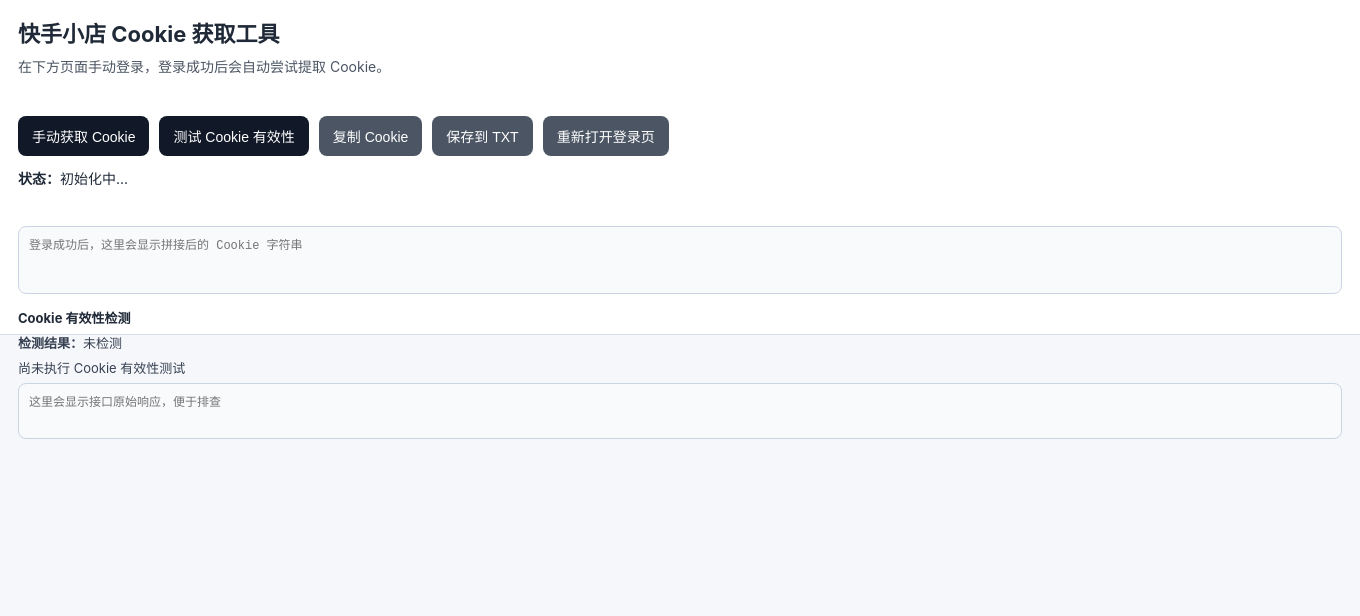
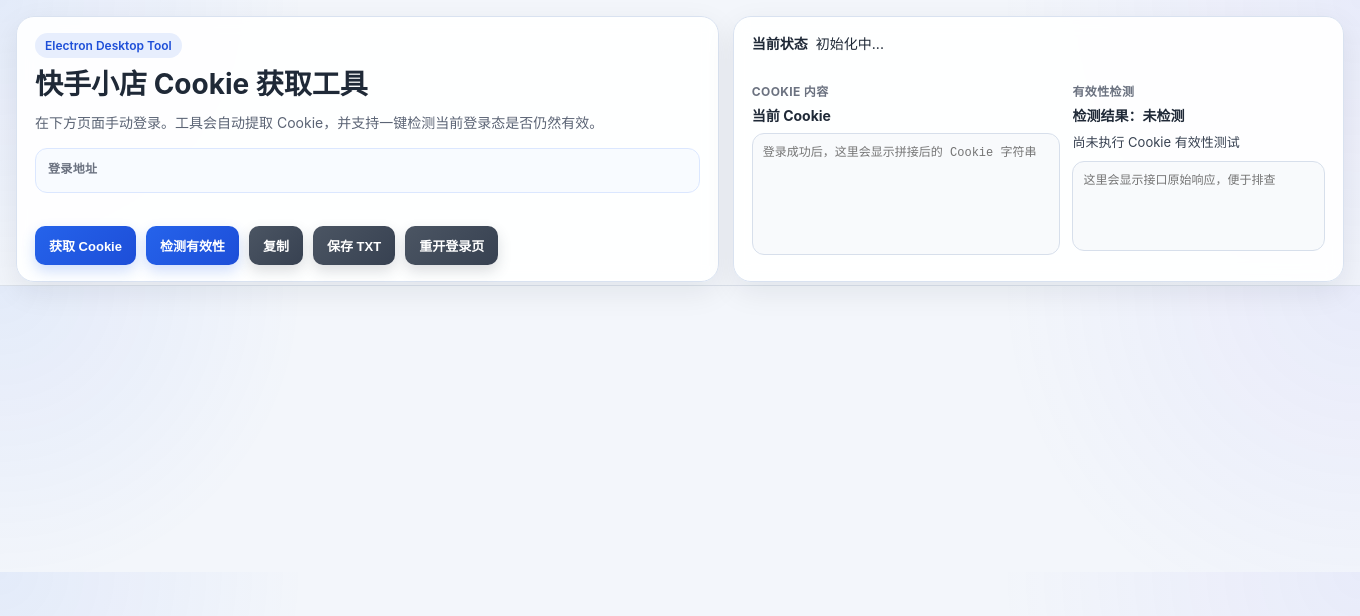
Before and after one commit to yml2213/ksxd_getCookie, an Electron app: page index.html in a window 1360 px wide. Drawn offline with Linux system fonts and the light colour scheme; no server answers.

Commit message:
优化了ui

```diff
--- a/index.html
+++ b/index.html
@@ -8,6 +8,17 @@
       :root {
         color-scheme: light;
         font-family: -apple-system, BlinkMacSystemFont, "Segoe UI", sans-serif;
+        --bg: #f3f6fb;
+        --panel: rgba(255, 255, 255, 0.92);
+        --panel-border: #d9e2f0;
+        --primary: #2563eb;
+        --primary-dark: #1d4ed8;
+        --text: #1f2937;
+        --subtext: #5b6475;
+        --success: #047857;
+        --warn: #b45309;
+        --info: #1d4ed8;
+        --shadow: 0 10px 30px rgba(15, 23, 42, 0.08);
       }
 
       * {
@@ -16,135 +27,276 @@
 
       body {
         margin: 0;
-        background: #f5f7fb;
-        color: #1f2937;
+        background:
+          radial-gradient(circle at top left, rgba(37, 99, 235, 0.08), transparent 22%),
+          radial-gradient(circle at top right, rgba(99, 102, 241, 0.08), transparent 26%),
+          var(--bg);
+        color: var(--text);
       }
 
       .panel {
-        height: 335px;
+        height: 286px;
+        padding: 16px;
+        border-bottom: 1px solid #dbe1ea;
+      }
+
+      .shell {
+        display: grid;
+        grid-template-columns: minmax(320px, 1.15fr) minmax(360px, 1fr);
+        gap: 14px;
+        height: 100%;
+      }
+
+      .card {
+        min-width: 0;
         padding: 16px 18px;
-        border-bottom: 1px solid #dbe1ea;
-        background: #ffffff;
+        border: 1px solid var(--panel-border);
+        border-radius: 18px;
+        background: var(--panel);
+        box-shadow: var(--shadow);
+        backdrop-filter: blur(8px);
+      }
+
+      .hero {
+        display: flex;
+        flex-direction: column;
+        justify-content: space-between;
+      }
+
+      .badge {
+        display: inline-flex;
+        align-items: center;
+        width: fit-content;
+        margin-bottom: 10px;
+        padding: 5px 10px;
+        border-radius: 999px;
+        background: rgba(37, 99, 235, 0.1);
+        color: var(--primary-dark);
+        font-size: 12px;
+        font-weight: 600;
       }
 
       .title {
-        margin: 0 0 8px;
-        font-size: 22px;
-        font-weight: 700;
+        margin: 0;
+        font-size: 28px;
+        font-weight: 750;
+        line-height: 1.2;
       }
 
       .desc {
-        margin: 0 0 8px;
-        color: #4b5563;
+        margin: 10px 0 0;
+        color: var(--subtext);
         font-size: 14px;
+        line-height: 1.6;
+      }
+
+      .link-box {
+        margin-top: 14px;
+        padding: 10px 12px;
+        border: 1px solid #dbe7ff;
+        border-radius: 12px;
+        background: #f8fbff;
+      }
+
+      .link-label,
+      .section-label {
+        margin: 0 0 6px;
+        color: #6b7280;
+        font-size: 12px;
+        font-weight: 700;
+        letter-spacing: 0.03em;
       }
 
       .url {
-        display: inline-block;
-        margin-bottom: 10px;
-        color: #2563eb;
+        display: block;
+        color: var(--primary);
         font-size: 13px;
+        line-height: 1.5;
         word-break: break-all;
       }
 
       .toolbar {
         display: flex;
+        flex-wrap: wrap;
         gap: 10px;
-        margin: 12px 0;
+        margin-top: 16px;
       }
 
       button {
         border: none;
-        border-radius: 8px;
+        border-radius: 10px;
         padding: 10px 14px;
-        background: #111827;
+        background: linear-gradient(135deg, var(--primary), var(--primary-dark));
         color: #ffffff;
         cursor: pointer;
+        font-size: 13px;
+        font-weight: 600;
+        box-shadow: 0 6px 14px rgba(37, 99, 235, 0.22);
+        transition: transform 0.16s ease, box-shadow 0.16s ease, opacity 0.16s ease;
+      }
+
+      button.secondary {
+        background: linear-gradient(135deg, #4b5563, #374151);
+        box-shadow: 0 6px 14px rgba(55, 65, 81, 0.18);
+      }
+
+      button:hover {
+        opacity: 0.96;
+        transform: translateY(-1px);
+      }
+
+      .status-card {
+        display: grid;
+        grid-template-rows: auto auto 1fr;
+        gap: 10px;
+      }
+
+      .status-row {
+        display: flex;
+        align-items: baseline;
+        gap: 8px;
+        margin: 0;
+      }
+
+      .status-row strong {
         font-size: 14px;
       }
 
-      button.secondary {
-        background: #4b5563;
-      }
-
-      button:hover {
-        opacity: 0.92;
-      }
-
-      .status {
-        margin: 0 0 10px;
+      .status-text {
         font-size: 14px;
+        line-height: 1.5;
+        color: var(--text);
       }
 
       .message {
-        min-height: 20px;
-        margin: 0 0 8px;
+        min-height: 18px;
+        margin: 0;
         font-size: 13px;
+        line-height: 1.5;
       }
 
       .message[data-type="success"] {
-        color: #047857;
+        color: var(--success);
       }
 
       .message[data-type="warn"] {
-        color: #b45309;
+        color: var(--warn);
       }
 
       .message[data-type="info"] {
-        color: #1d4ed8;
+        color: var(--info);
       }
 
       textarea {
         width: 100%;
-        height: 68px;
         padding: 10px;
-        border: 1px solid #cbd5e1;
-        border-radius: 8px;
+        border: 1px solid #d7dfeb;
+        border-radius: 12px;
         resize: none;
         font-size: 12px;
         line-height: 1.5;
         background: #f8fafc;
+        color: #111827;
       }
 
-      .sub-block {
-        margin-top: 10px;
+      .result-grid {
+        display: grid;
+        grid-template-columns: 1.1fr 0.9fr;
+        gap: 12px;
+        min-height: 0;
+      }
+
+      .result-card {
+        display: flex;
+        flex-direction: column;
+        min-width: 0;
       }
 
       .sub-title {
-        margin: 0 0 6px;
-        font-size: 13px;
+        margin: 0 0 8px;
+        font-size: 14px;
         font-weight: 700;
       }
 
       .sub-text {
-        margin: 0 0 6px;
+        margin: 0 0 8px;
         font-size: 13px;
         color: #374151;
+        line-height: 1.5;
       }
 
-      textarea.raw-response {
-        height: 56px;
+      .cookie-box {
+        height: 122px;
+      }
+
+      .raw-response {
+        height: 90px;
+      }
+
+      @media (max-width: 1100px) {
+        .panel {
+          height: 360px;
+        }
+
+        .shell {
+          grid-template-columns: 1fr;
+        }
+
+        .result-grid {
+          grid-template-columns: 1fr;
+        }
       }
     </style>
   </head>
   <body>
     <section class="panel">
+      <div class="shell">
+        <section class="card hero">
+          <div>
+            <div class="badge">Electron Desktop Tool</div>
             <h1 class="title">快手小店 Cookie 获取工具</h1>
-      <p class="desc">在下方页面手动登录，登录成功后会自动尝试提取 Cookie。</p>
+            <p class="desc">
+              在下方页面手动登录。工具会自动提取 Cookie，并支持一键检测当前登录态是否仍然有效。
+            </p>
+            <div class="link-box">
+              <p class="link-label">登录地址</p>
               <span class="url" id="loginUrl"></span>
+            </div>
+          </div>
+
           <div class="toolbar">
-        <button id="refreshBtn">手动获取 Cookie</button>
-        <button id="testBtn">测试 Cookie 有效性</button>
-        <button id="copyBtn" class="secondary">复制 Cookie</button>
-        <button id="saveBtn" class="secondary">保存到 TXT</button>
-        <button id="reloadBtn" class="secondary">重新打开登录页</button>
+            <button id="refreshBtn">获取 Cookie</button>
+            <button id="testBtn">检测有效性</button>
+            <button id="copyBtn" class="secondary">复制</button>
+            <button id="saveBtn" class="secondary">保存 TXT</button>
+            <button id="reloadBtn" class="secondary">重开登录页</button>
           </div>
-      <p class="status"><strong>状态：</strong><span id="status">初始化中...</span></p>
+        </section>
+
+        <section class="card status-card">
+          <div>
+            <p class="status-row">
+              <strong>当前状态</strong>
+              <span id="status" class="status-text">初始化中...</span>
+            </p>
             <p class="message" id="message" data-type="info"></p>
-      <textarea id="cookieText" readonly placeholder="登录成功后，这里会显示拼接后的 Cookie 字符串"></textarea>
-      <div class="sub-block">
-        <p class="sub-title">Cookie 有效性检测</p>
-        <p class="sub-text"><strong>检测结果：</strong><span id="cookieCheckStatus">未检测</span></p>
+          </div>
+
+          <div class="result-grid">
+            <div class="result-card">
+              <p class="section-label">COOKIE 内容</p>
+              <p class="sub-title">当前 Cookie</p>
+              <textarea
+                id="cookieText"
+                class="cookie-box"
+                readonly
+                placeholder="登录成功后，这里会显示拼接后的 Cookie 字符串"
+              ></textarea>
+            </div>
+
+            <div class="result-card">
+              <p class="section-label">有效性检测</p>
+              <p class="sub-title">检测结果：<span id="cookieCheckStatus">未检测</span></p>
               <p class="sub-text" id="cookieCheckDetail">尚未执行 Cookie 有效性测试</p>
               <textarea
                 id="cookieCheckRaw"
@@ -153,6 +305,9 @@
                 placeholder="这里会显示接口原始响应，便于排查"
               ></textarea>
             </div>
+          </div>
+        </section>
+      </div>
     </section>
     <script src="./renderer.js"></script>
   </body>
--- a/main.js
+++ b/main.js
@@ -199,7 +199,7 @@ function updateViewBounds() {
   }
 
   const [windowWidth, windowHeight] = mainWindow.getContentSize();
-  const topOffset = 210;
+  const topOffset = 286;
   loginView.setBounds({
     x: 0,
     y: topOffset,
```
Lines whose indentation alone changed are shown as unchanged.
